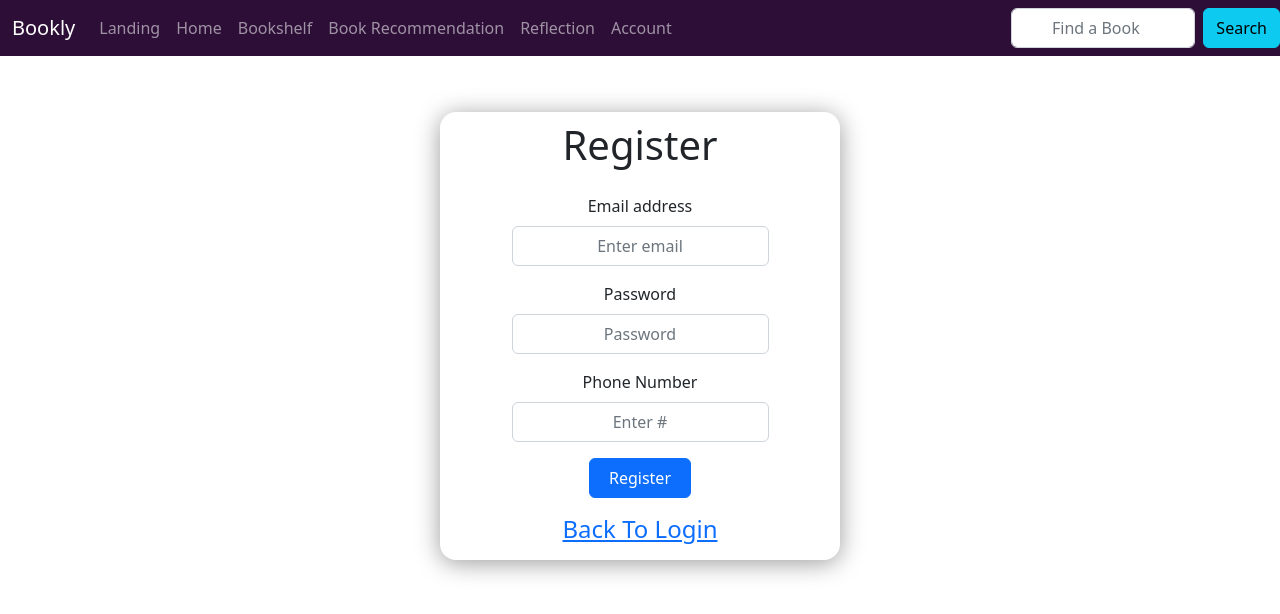
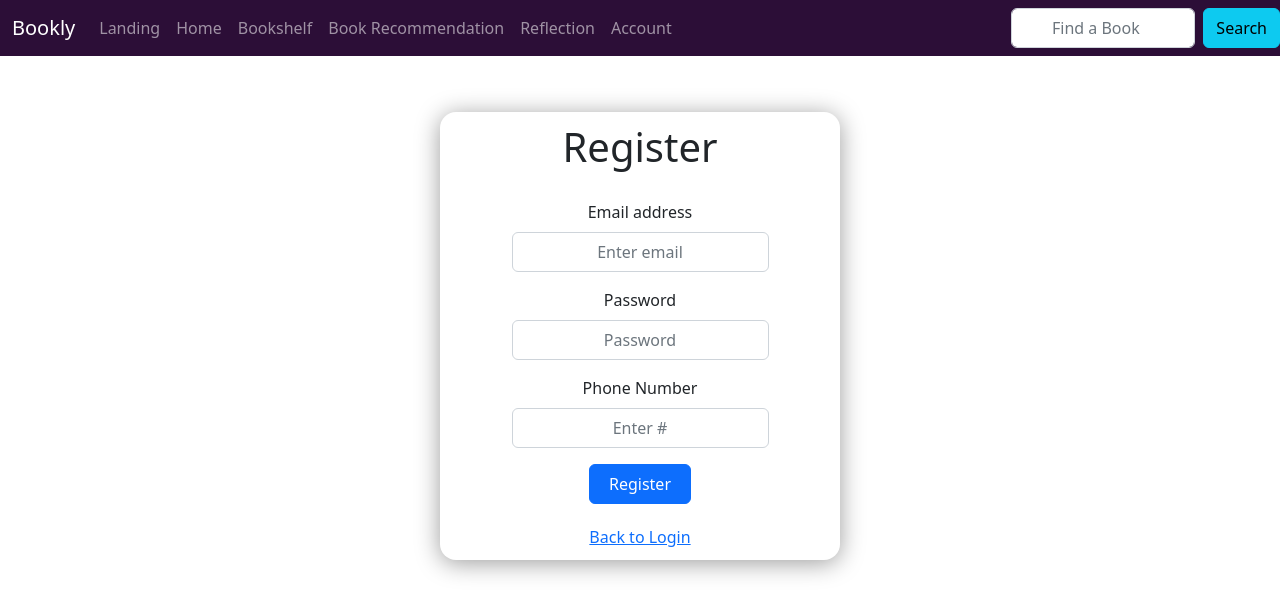
Before and after one commit to josephisaman33/Bookly-Website, a React (Create React App) app: page /register in a window 1280 px wide. Shown: the top 614 px of the page. Built offline with nearby package versions, Linux system fonts and the light colour scheme.

Commit message:
link to added

```diff
--- a/src/components/Login/loginform.js
+++ b/src/components/Login/loginform.js
@@ -1,8 +1,8 @@
 import { useState } from "react";
-
 import "./loginform.css";
 import Button from "react-bootstrap/Button";
 import Form from "react-bootstrap/Form";
+import { Link } from "react-router-dom";
 
 const LoginForm = () => {
   const [email, setEmail] = useState("");
@@ -44,9 +44,8 @@
           </Button>
         </Form>
 
-        <a href="./Register">
-          <h4>Register</h4>
-        </a>
+        <Link to="/register" preventScrollReset={true}>Register</Link>
+
       </div>
     </div>
   );
--- a/src/components/Register/registerform.js
+++ b/src/components/Register/registerform.js
@@ -1,5 +1,5 @@
 import { useState } from "react";
-
+import { Link } from "react-router-dom";
 import "./registerform.css";
 import Button from "react-bootstrap/Button";
 import Form from "react-bootstrap/Form";
@@ -55,9 +55,7 @@
           </Button>
         </Form>
 
-        <a href="./Login">
-          <h4>Back To Login</h4>
-        </a>
+        <Link to="/login" preventScrollReset={true}>Back to Login</Link>
       </div>
     </div>
   );
```
